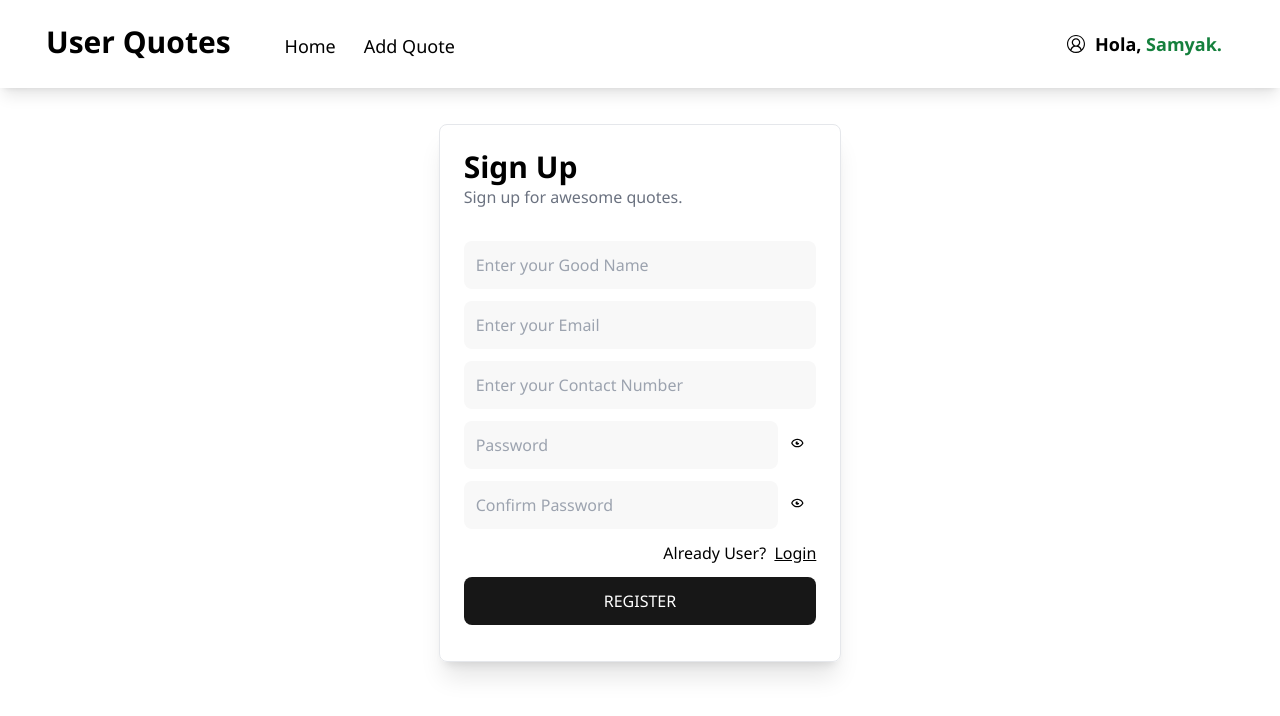
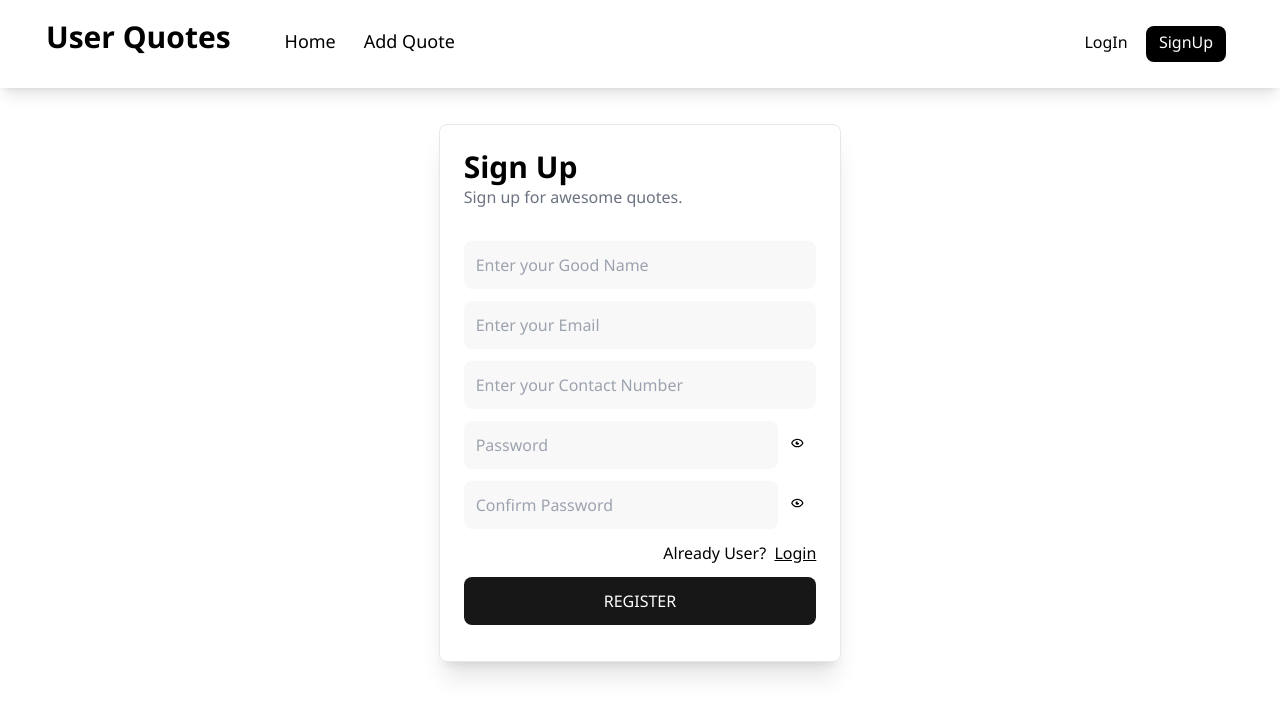
Before and after one commit to Samyak1519/UserQuotes, a React (Create React App) app: page /SignupPage in a window 1280 px wide. Shown: the top 716 px of the page. Built offline with nearby package versions, Linux system fonts and the light colour scheme.

Commit message:
Creating Sign Up Page with navigation update

```diff
--- a/src/Components/Navbar.jsx
+++ b/src/Components/Navbar.jsx
@@ -1,6 +1,6 @@
 import React from "react";
 import { VscAccount } from "react-icons/vsc";
-import { Link } from "react-router-dom";
+import { Link, NavLink } from "react-router-dom";
 // import Addquote from "./Addquote";
 
 function Navbar() {
@@ -14,37 +14,55 @@ function Navbar() {
             </Link>
           </div>
 
-          <div className=" flex gap-3 text-lg flex-wrap rounded-full ">
-            <Link
+          <div className="flex gap-3 text-lg flex-wrap rounded-full ">
+            <NavLink
               to="/"
-              className="p-2 rounded-full hover:border hover:bg-green-400 hover:rounded-full hover:text-white hover:p-2"
+              className="p-2 rounded-full hover:delay-75 hover:text-green-600 hover:font-bold hover:text-xl h-9 hover:h-9"
             >
               Home
-            </Link>
+            </NavLink>
 
-            <Link
+            <NavLink
               to="/add_quote"
-              className="p-2 rounded-full hover:border hover:bg-green-400 hover:rounded-full hover:text-white hover:p-2"
+              className="p-2 rounded-full hover:delay-75 hover:text-green-600 hover:font-bold hover:text-xl h-9 hover:h-9"
             >
               Add Quote
-            </Link>
+            </NavLink>
           </div>
         </div>
 
         <div className="flex flex-wrap p-3.5">
           {/* Profile Icon and Name */}
 
-          <div className="font-semibold text-lg flex place-items-center gap-1.5 flex-wrap">
+          <NavLink
+            to="/Login"
+            name="login_button"
+            id="login_button"
+            className="hover:border hover:shadow-lg hover:font-semibold flex flex-wrap justify-center bg-white p-1 text-black font-medium text-base h-9 w-20 rounded-lg"
+          >
+            LogIn
+          </NavLink>
+
+          <NavLink
+            to="/.SignUp"
+            name="signup_button"
+            id="signup_button"
+            className="hover:border p-1 hover:shadow-lg hover:bg-white hover:text-black hover:text-base hover:font-semibold flex flex-wrap justify-center bg-black text-white font-normal text-base h-9 w-20 rounded-lg"
+          >
+            SignUp
+          </NavLink>
+
+          {/* <div className="font-semibold text-lg flex place-items-center gap-1.5 flex-wrap">
             <VscAccount />
 
             <p className="flex p-1 ">
               Hola,<p className="text-green-700">&nbsp;Samyak.</p>
             </p>
-          </div>
+          </div> */}
         </div>
       </div>
     </>
   );
 }
 
-export default Navbar;
+export default Navbar;
```
Also changed, not shown: src/Components/SignupPage.jsx (+8 -19 lines).
